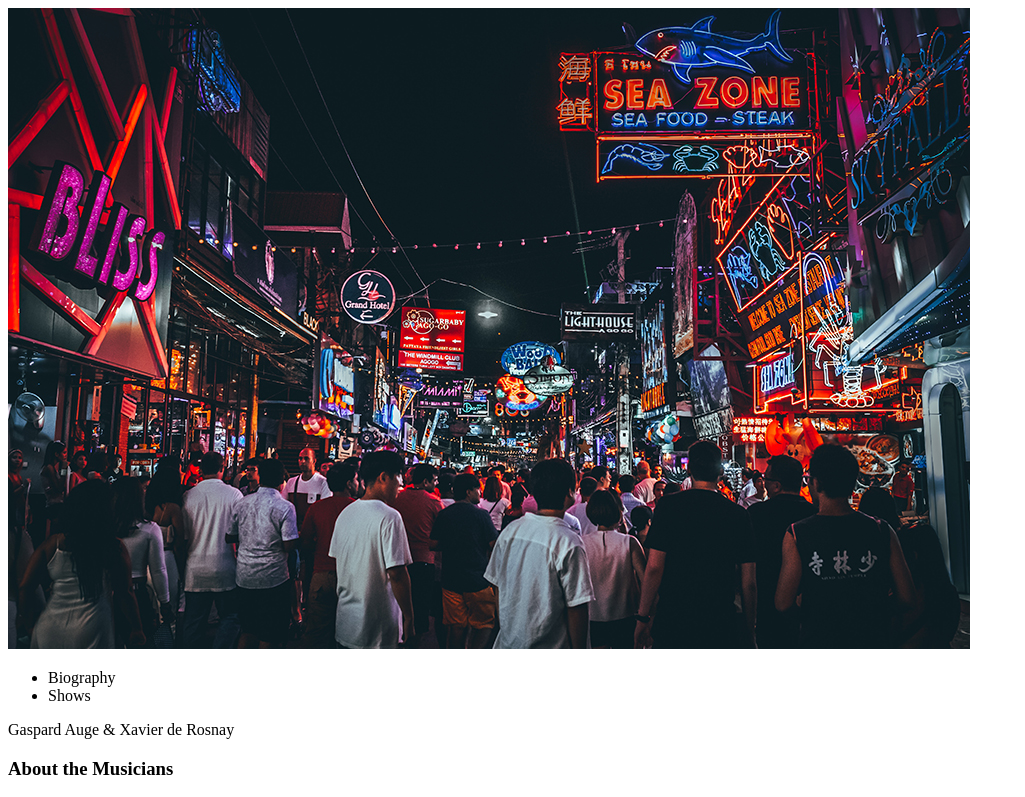
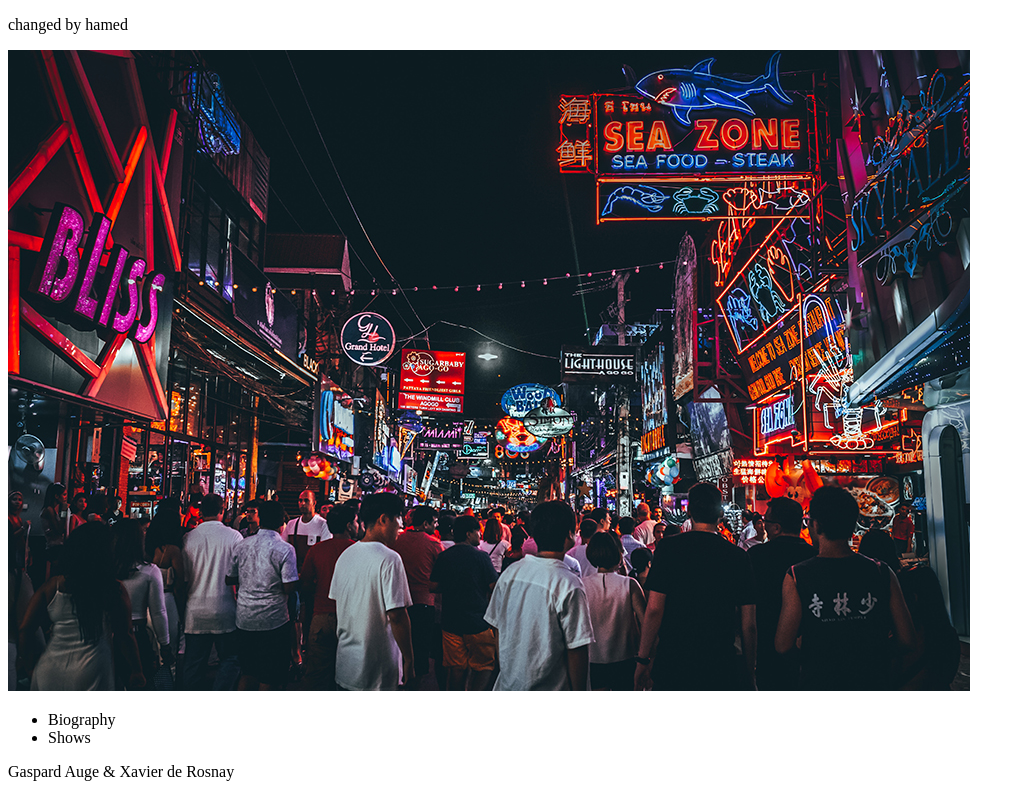
Before and after one commit to hamedjbbri/hamed-jabbari-BandSite, a plain HTML site: page index.html in a window 1280 px wide. Shown: the top 797 px of the page, without its empty margins (0-1025 px from the left). Drawn offline with Linux system fonts and the light colour scheme.

Commit message:
changed by hamed

```diff
--- a/index.html
+++ b/index.html
@@ -5,6 +5,7 @@
     <title>Document</title>
 </head>
 <body>
+    <p>changed by hamed</p>
 
 <div class="container">
     <div class="header">
```
